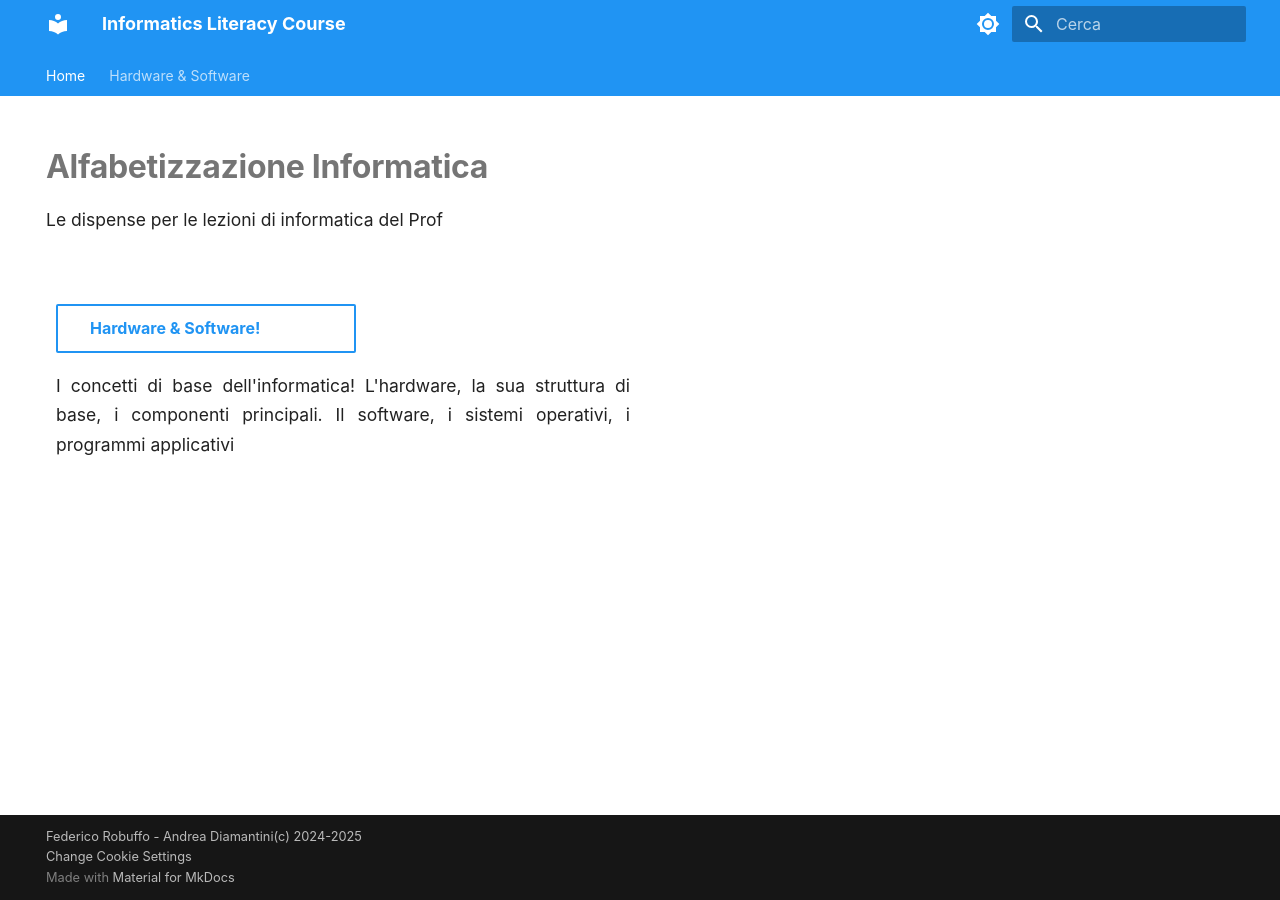
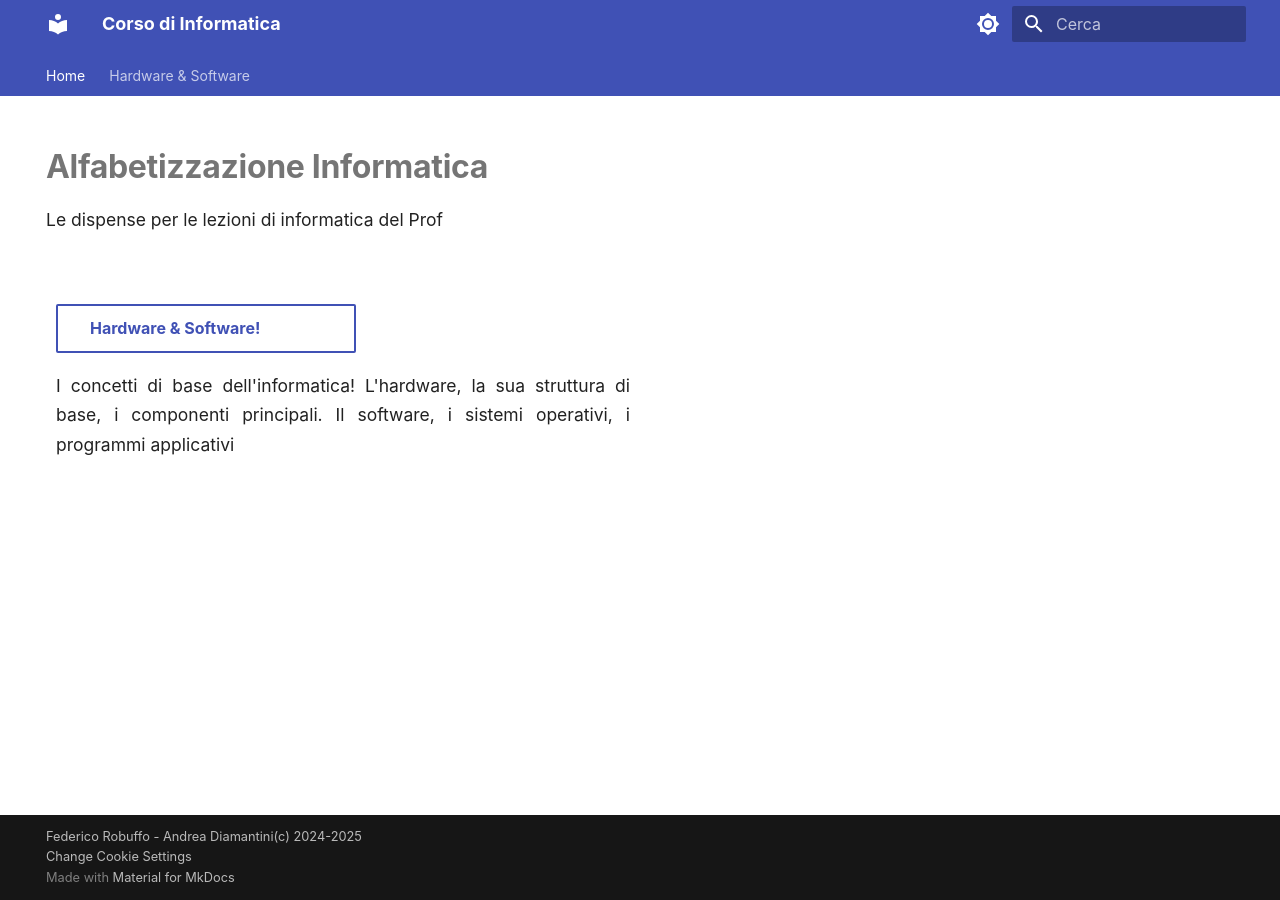
Before and after one commit to Federob/infohandouts, an MkDocs documentation site: the page built from docs/index.md, in a window 1280 px wide. Built offline with MkDocs 1.6.1 and Material for MkDocs 9.7.7, drawn with Linux system fonts in a browser that asks for light colours.

Commit message:
test theme

```diff
--- a/mkdocs.yml
+++ b/mkdocs.yml
@@ -1,4 +1,4 @@
-site_name: Informatics Literacy Course
+site_name: Corso di Informatica
 site_author: Federico Robuffo
 
 copyright: >
@@ -12,15 +12,15 @@ theme:
   palette:
   # Palette toggle for light mode
   - scheme: default
-    primary: blue
-    accent: lightblue
+    primary: indigo
+    accent: light blue
     toggle:
       icon: material/brightness-7
       name: Switch to dark mode
   # Palette toggle for dark mode
   - scheme: slate
-    primary: blue
-    accent: lightblue
+    primary: indigo
+    accent: light blue
     toggle:
       icon: material/brightness-4
       name: Switch to light mode
```
